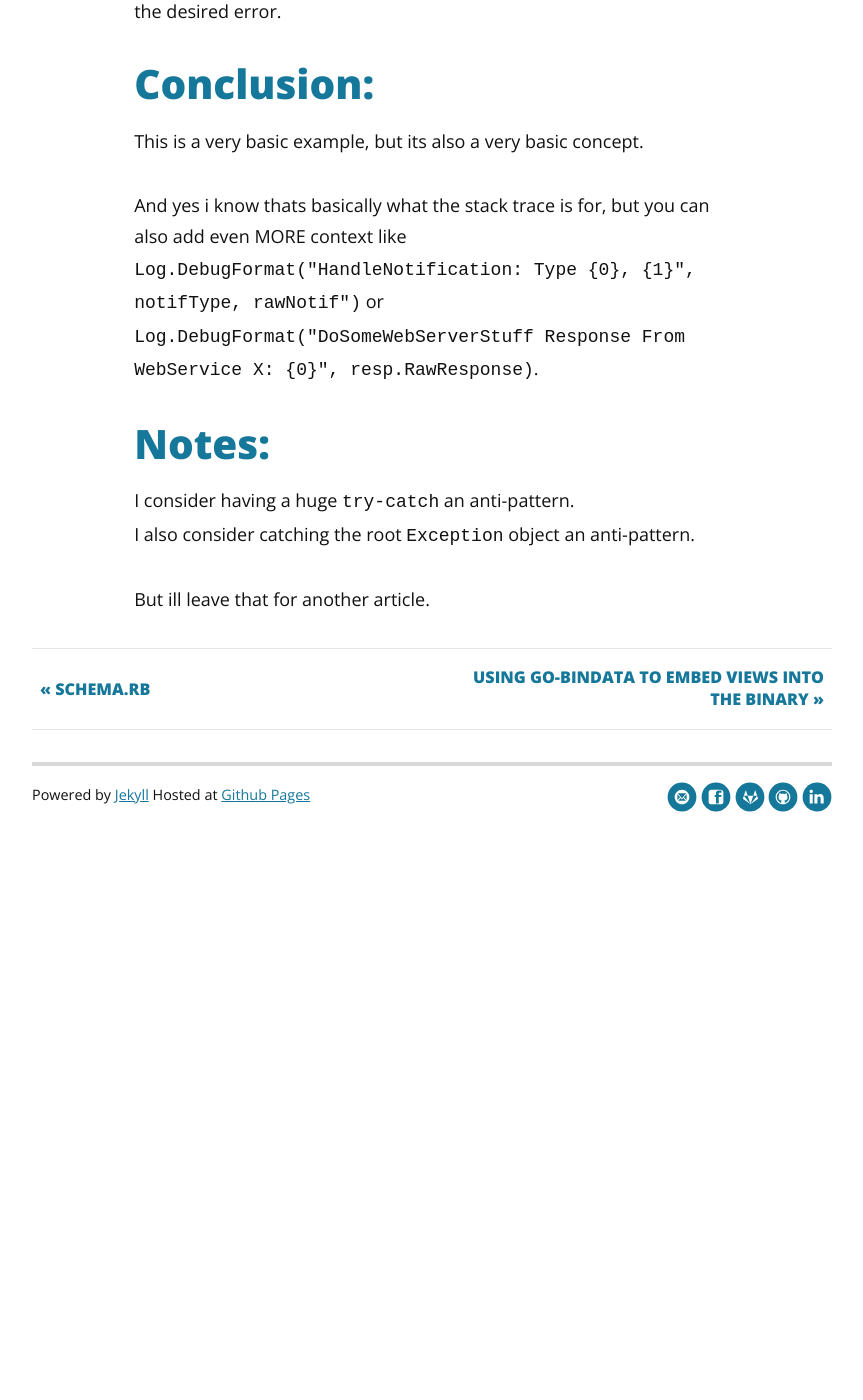
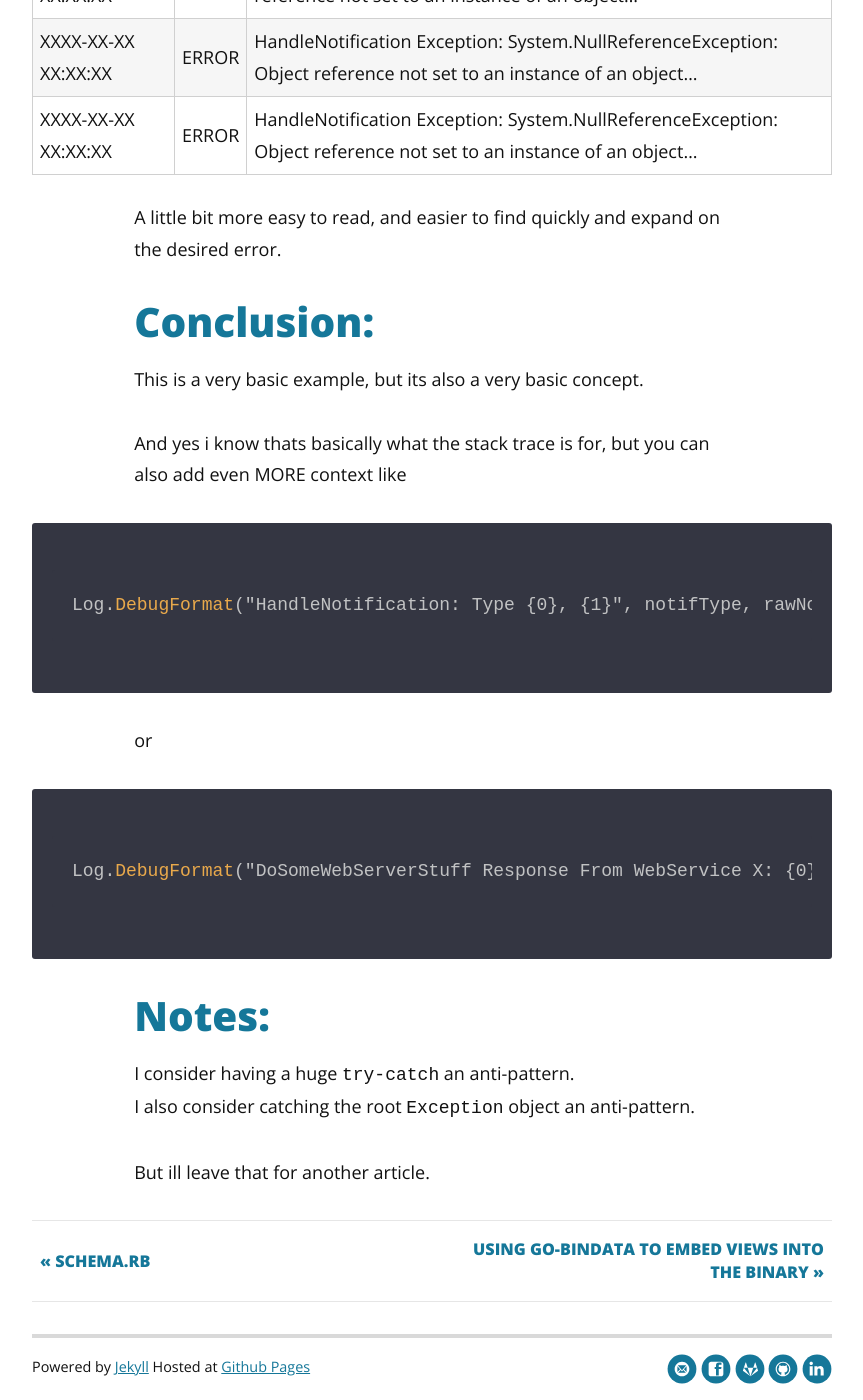
Before and after one commit to ozkar99/ozkar99.github.io, a Jekyll site: the page built from _posts/2017-08-12-always-add-context-to-your-logs.markdown, in a window 1280 px wide and 1400 px high, scrolled down 5921 px. Shown: the whole window, without its empty margins (208-1071 px from the left). Built offline with Jekyll 4.4.1, drawn with Linux system fonts in a browser that asks for light colours; nearby versions of some CDN libraries; comment, search, counter and statistics services are not loaded; before the commit the page ends 6820 px from its top, so only the background shows below that.

Commit message:
adds new post about rails migration version
changes previous posts to use new rouge syntax highlight instead of
pygments.rb

````diff
--- a/_posts/2017-08-12-always-add-context-to-your-logs.markdown
+++ b/_posts/2017-08-12-always-add-context-to-your-logs.markdown
@@ -15,34 +15,34 @@ Its a good rule of thumb to add context to your logs, if you dont believe lets s
 Imagine you have a system in which you run code asynchronously on diferent places.
 
 You can have a webserver running, a page, if something goes wrong you log the exception:
-{% highlight csharp %}
+```csharp
   try {
     DoSomeWebServerStuff()
   }
   catch (Exception e) {
     Log.Error(e)
   }
-{% endhighlight %}
+```
 
 Then you have on the same server notifications arriving asynchronously:
-{% highlight csharp %}
+```csharp
   try {
     HandleNotification()
   }
   catch (Exception e) {
     Log.Error(e)
   }
-{% endhighlight %}
+```
 
 And also you have a service running somewhere, doing taks:
-{% highlight csharp %}
+```csharp
   try {
     DoServiceTask()
   }
   catch (Exception e) {
     Log.Error(e)
   }
-{% endhighlight %}
+```
 
 We can already see that this smells really bad.
 
@@ -58,71 +58,71 @@ XXXX-XX-XX XX:XX:XX|ERROR|System.NullReferenceException: Object reference not se
 
 ## The Solution:
 This is easily fixable by adding context to the log calls:
-{% highlight csharp %}
+```csharp
   try {
     DoSomeWebServerStuff()
   }
   catch (Exception e) {
     Log.Error(e)
   }
-{% endhighlight %}
+```
 
 Becomes:
 
-{% highlight csharp %}
+```csharp
   try {
     DoSomeWebServerStuff()
   }
   catch (Exception e) {
     Log.ErrorFormat("DoSomeWebServerStuff Exception: {0}", e)
   }
-{% endhighlight %}
+```
 
 <hr />
 
-{% highlight csharp %}
+```csharp
   try {
     HandleNotification()
   }
   catch (Exception e) {
     Log.Error(e)
   }
-{% endhighlight %}
+```
 
 Becomes:
 
-{% highlight csharp %}
+```csharp
   try {
     HandleNotification()
   }
   catch (Exception e) {
     Log.ErrorFormat("HandleNotification Exception: {0}", e)
   }
-{% endhighlight %}
+```
 
 <hr />
 
 And
 
-{% highlight csharp %}
+```csharp
   try {
     DoServiceTask()
   }
   catch (Exception e) {
     Log.Error(e)
   }
-{% endhighlight %}
+```
 
 Becomes:
 
-{% highlight csharp %}
+```csharp
   try {
     DoServiceTask()
   }
   catch (Exception e) {
     Log.ErrorFormat("DoServiceTask Exception: {0}", e)
   }
-{% endhighlight %}
+```
 
 Now when you look at the logs you will see something like this:
 
@@ -140,7 +140,16 @@ A little bit more easy to read, and easier to find quickly and expand on the des
 
 This is a very basic example, but its also a very basic concept.
 
-And yes i know thats basically what the stack trace is for, but you can also add even MORE context like `Log.DebugFormat("HandleNotification: Type {0}, {1}", notifType, rawNotif")` or `Log.DebugFormat("DoSomeWebServerStuff Response From WebService X: {0}", resp.RawResponse)`.
+And yes i know thats basically what the stack trace is for, but you can also add even MORE context like
+
+```csharp
+Log.DebugFormat("HandleNotification: Type {0}, {1}", notifType, rawNotif")
+```
+or
+
+```csharp
+Log.DebugFormat("DoSomeWebServerStuff Response From WebService X: {0}", resp.RawResponse)
+```
 
 
 ## Notes:
````
Also changed, not shown: _posts/2015-06-07-why-i-have-stopped-using-racket.markdown (+15 -9 lines), _posts/2018-02-06-using-go-bindata-to-embed-views-into-the-binary.markdown (+12 -12 lines), _posts/2018-05-14--a-look-at-the-rails-migration-versioning-implementation.markdown (added, +98 -0 lines).
